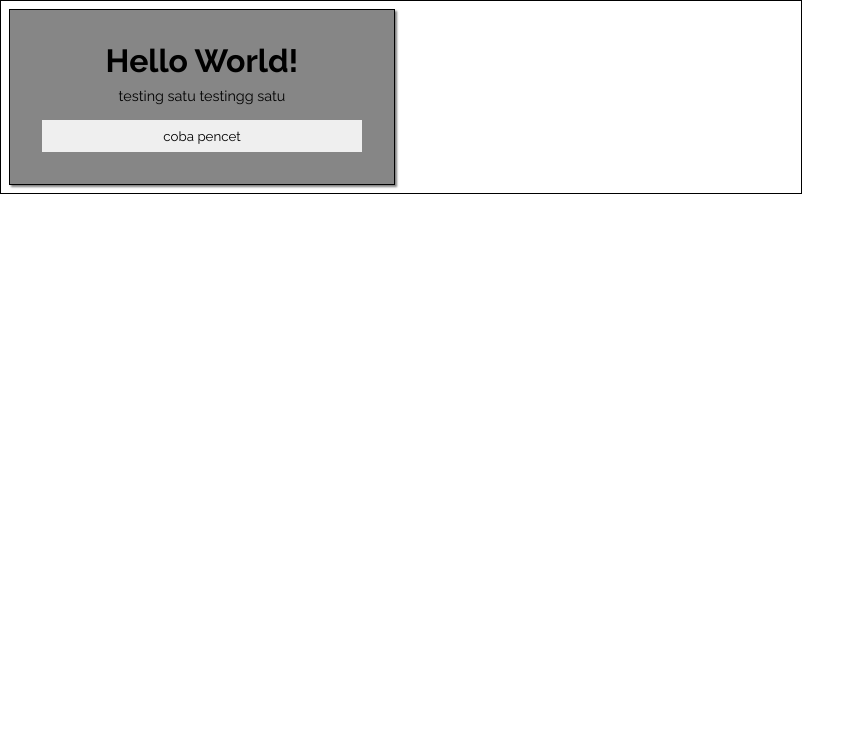
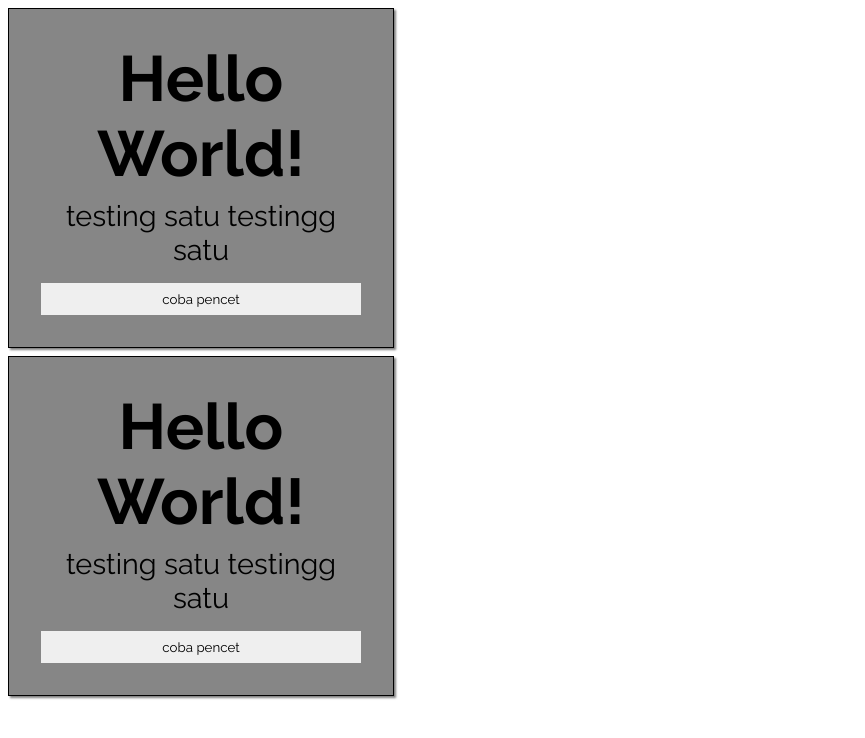
Before and after one commit to nanastywn/naratopedia2, a plain HTML site: page Sesi - 02/index.html in a window 1280 px wide. Shown: the whole page, without its empty margins (0-865 px from the left). Drawn offline with Linux system fonts and the light colour scheme; a web font is replaced by a local one.

Commit message:
hello world!

```diff
--- a/Sesi - 02/index.html
+++ b/Sesi - 02/index.html
@@ -54,6 +54,11 @@
         <p class="description">testing satu testingg satu</p>
         <button class="btn">coba pencet</button>
       </div>
+      <div class="card text-center">
+        <h1 class="title">Hello World!</h1>
+        <p class="description">testing satu testingg satu</p>
+        <button class="btn">coba pencet</button>
+      </div>
     </div>
     <script src="script.js"></script>
   </body>
--- a/Sesi - 02/style.css
+++ b/Sesi - 02/style.css
@@ -75,10 +75,12 @@ body {
 .container2 {
   width: 100vh;
   height: auto;
-  border: 1px solid black;
-  display: none;
+  display: flex;
   justify-content: center;
   align-items: center;
+  background-color: var(--bg-primary);
+  font-size: 2em;
+  color: var(--txt-secondary);
 }
 
 @media screen and (max-width: 476px) {
```
Also changed, not shown: 7 other files.
